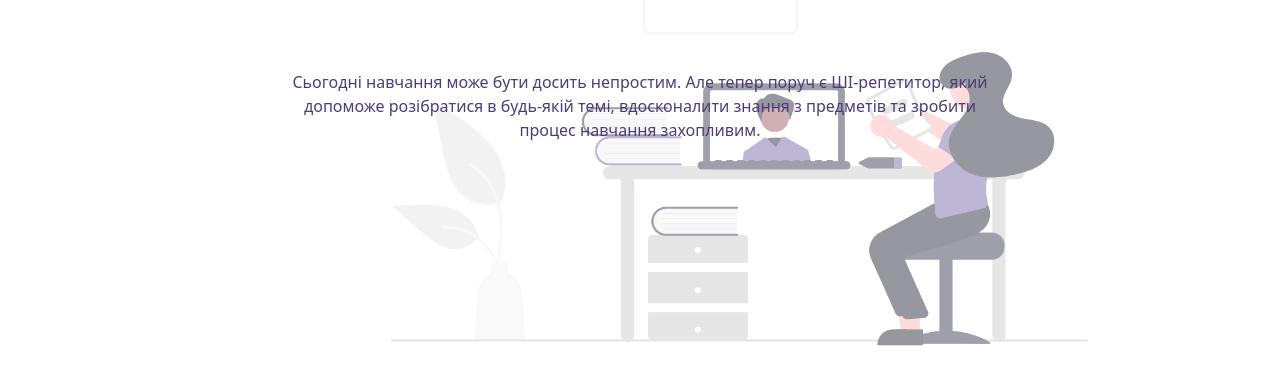
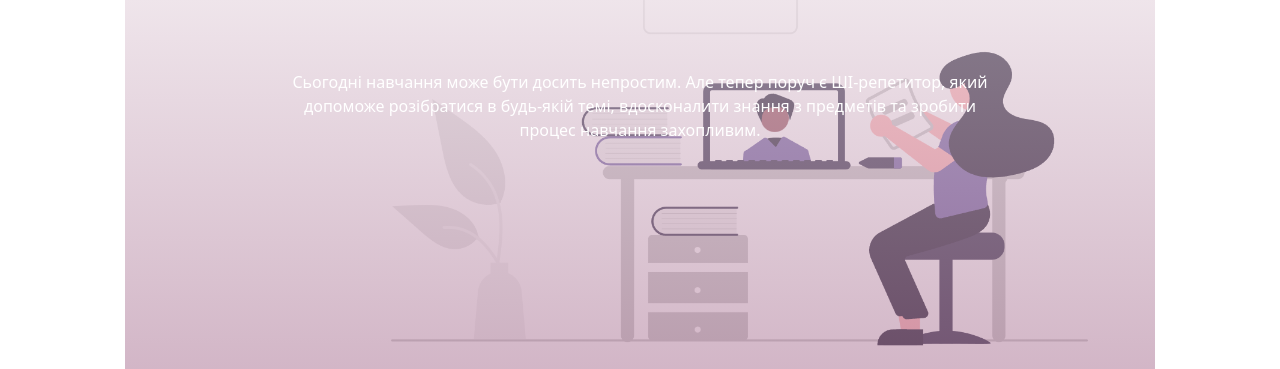
Before and after one commit to Olexi5/Coach-AI, a plain HTML site: page index.html in a window 1280 px wide. Shown: the part 270-639 px from the top of the page. Drawn offline with nearby package versions, Linux system fonts and the light colour scheme; a script that the page names is missing.

Commit message:
Trying colors

```diff
--- a/css/style.css
+++ b/css/style.css
@@ -19,7 +19,7 @@
 .hero {
   background-image: linear-gradient(
       to top,
-      rgba(255, 255, 255, 0.5), rgba(255, 255, 255, 0.5)
+      rgba(162, 103, 138, 0.5), rgba(255, 255, 255, 0.5)
     ),
     url(../images/hero-img.png);
   background-size: contain;
@@ -38,5 +38,5 @@
   text-align: center;
   width: 700px;
   margin: 0 auto;
-  color: #4d3c77;
+  color: #fff;
 }
```
